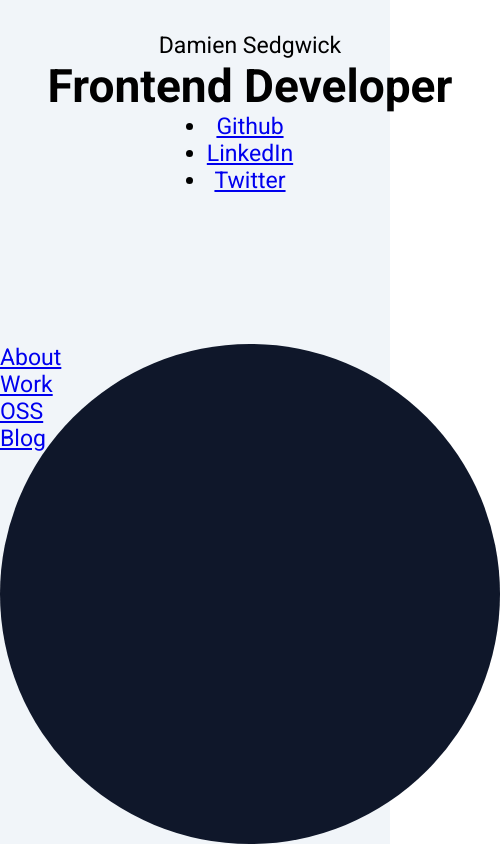
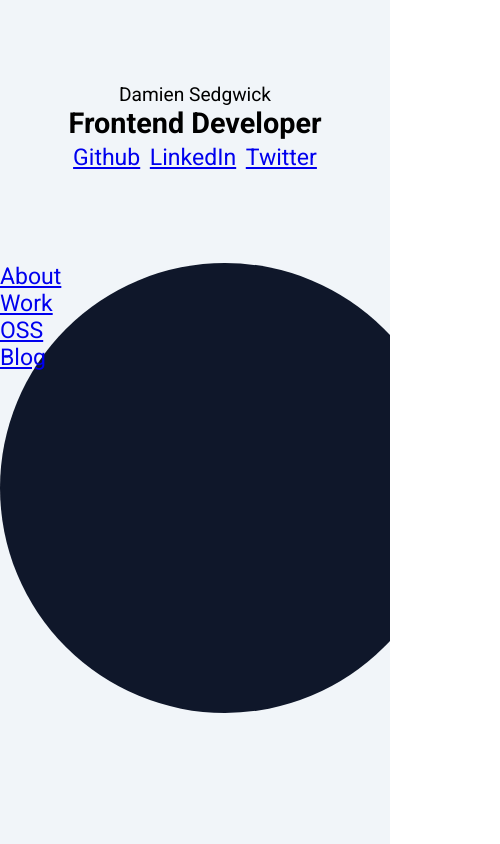
Before and after one commit to damiensedgwick/my-website, a Next.js app: page / in a window 390 px wide. Shown: the whole page, 500 px wide, since content can reach past the window. Built offline with nearby package versions, Linux system fonts and the light colour scheme.

Commit message:
Circle is almost in the correct position for mobile

```diff
--- a/src/pages/index.jsx
+++ b/src/pages/index.jsx
@@ -13,10 +13,13 @@ const Grid = styled('div', {
   height: '100%',
   display: 'grid',
   gridTemplateRows: 'repeat(5, 1fr)',
+  gridTemplateColumns: '1fr',
   gridGap: '0.2rem',
+  overflowX: 'hidden',
 });
 
 const ContentWrapper = styled('div', {
+  maxWidth: '100vw',
   gridRow: '1 / span 2',
   display: 'flex',
   flexDirection: 'column',
@@ -25,19 +28,30 @@ const ContentWrapper = styled('div', {
   textAlign: 'center',
 });
 
-const Name = styled('p', {});
+const Name = styled('p', {
+  fontSize: '1rem',
+});
 
-const Role = styled('h1', {});
+const Role = styled('h1', {
+  fontSize: '1.5rem',
+});
 
-const SocialLinks = styled('ul', {});
+const SocialLinks = styled('ul', {
+  display: 'flex',
+
+  li: {
+    margin: '0.25rem',
+    listStyle: 'none',
+  },
+});
 
 const NavigationWrapper = styled('div', {
-  width: '500px',
-  height: '500px',
+  width: '450px',
+  height: '450px',
   background: theme.colors.primaryBackground,
   border: `1px solid inherit`,
   borderRadius: '9999px',
-  gridRow: '4 / span 2',
+  gridRow: '3 / span 2',
 });
 
 export default function Home() {
--- a/stitches.config.ts
+++ b/stitches.config.ts
@@ -4,7 +4,7 @@ export const globalStyles = globalCss({
   '*, *::before, *::after': {
     padding: '0',
     margin: '0',
-    // boxSizing: 'border-box',
+    boxSizing: 'border-box',
   },
 
   'html, body': {
```
